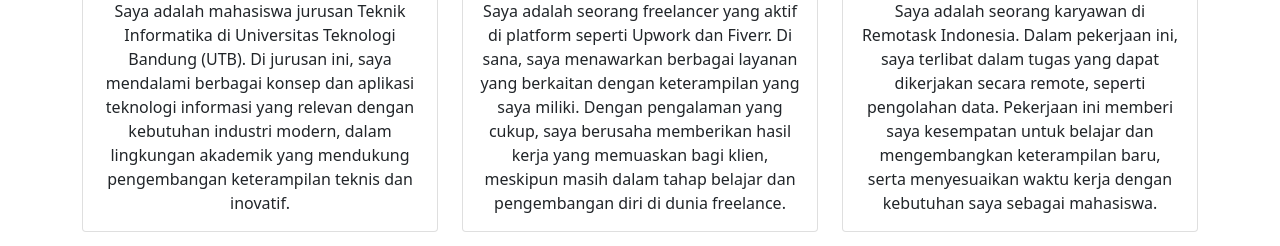
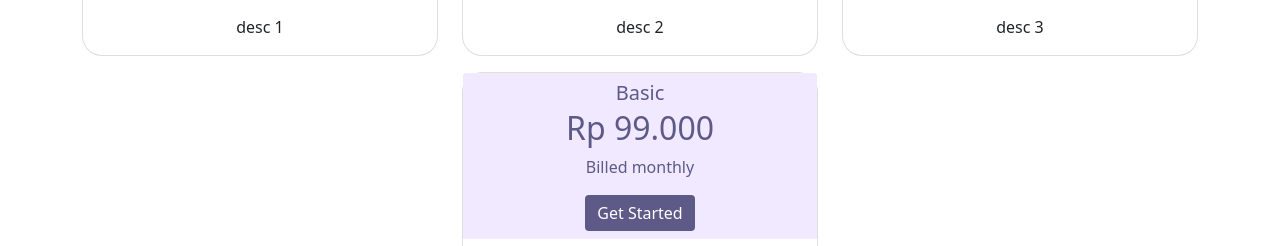
Before and after one commit to usmanasegaf/tugas_kelompok_web, a PHP site: page / in a window 1280 px wide. Shown: the part 1101-1347 px from the top of the page. Run offline with PHP 8.4, Linux system fonts and the light colour scheme; grey boxes labelled with a size stand in for pictures from a placeholder-image service; some libraries are stand-ins or nearby versions.

Commit message:
merapihkan kode dan penambahan lain

```diff
--- a/index.php
+++ b/index.php
@@ -2,6 +2,7 @@
 <!-- Mohammad Usman Asegaf Bagian FrontEnd-->
 
 <html lang="en">
+
 <head>
   <!-- Required meta tags -->
   <meta charset="utf-8" />
@@ -14,19 +15,24 @@
   <link rel="stylesheet" href="https://cdn.jsdelivr.net/npm/bootstrap-icons@1.11.3/font/bootstrap-icons.min.css" />
 
   <!-- Bootstrap CSS -->
-    <link href="https://cdn.jsdelivr.net/npm/bootstrap@5.1.3/dist/css/bootstrap.min.css" rel="stylesheet" integrity="sha384-1BmE4kWBq78iYhFldvKuhfTAU6auU8tT94WrHftjDbrCEXSU1oBoqyl2QvZ6jIW3" crossorigin="anonymous" />
+  <link href="https://cdn.jsdelivr.net/npm/bootstrap@5.1.3/dist/css/bootstrap.min.css" rel="stylesheet"
+    integrity="sha384-1BmE4kWBq78iYhFldvKuhfTAU6auU8tT94WrHftjDbrCEXSU1oBoqyl2QvZ6jIW3" crossorigin="anonymous" />
 
   <!-- My CSS -->
   <link rel="stylesheet" href="style.css" />
 
   <title>INTERNETKU | Internet Provider</title>
 </head>
+
 <body id="home">
   <!-- Navbar -->
-    <nav class="navbar navbar-expand-lg navbar-dark bg-primary shadow fixed-top">
+  <nav class="navbar navbar-expand-lg navbar-light bg-white shadow fixed-top">
     <div class="container">
-        <a class="navbar-brand" href="#">INTERNETKU</a>
-        <button class="navbar-toggler" type="button" data-bs-toggle="collapse" data-bs-target="#navbarNav" aria-controls="navbarNav" aria-expanded="false" aria-label="Toggle navigation">
+      <a class="navbar-brand" href="#">
+        <i class="bi bi-globe me-1"></i>
+        INTERNETKU</a>
+      <button class="navbar-toggler" type="button" data-bs-toggle="collapse" data-bs-target="#navbarNav"
+        aria-controls="navbarNav" aria-expanded="false" aria-label="Toggle navigation">
         <span class="navbar-toggler-icon"></span>
       </button>
       <div class="collapse navbar-collapse" id="navbarNav">
@@ -53,7 +59,8 @@
       <div id="carouselPaket" class="carousel slide" data-bs-ride="carousel">
         <!-- Indicators -->
         <div class="carousel-indicators">
-                <button type="button" data-bs-target="#carouselPaket" data-bs-slide-to="0" class="active" aria-current="true" aria-label="Slide 1"></button>
+          <button type="button" data-bs-target="#carouselPaket" data-bs-slide-to="0" class="active" aria-current="true"
+            aria-label="Slide 1"></button>
           <button type="button" data-bs-target="#carouselPaket" data-bs-slide-to="1" aria-label="Slide 2"></button>
           <button type="button" data-bs-target="#carouselPaket" data-bs-slide-to="2" aria-label="Slide 3"></button>
           <button type="button" data-bs-target="#carouselPaket" data-bs-slide-to="3" aria-label="Slide 4"></button>
@@ -62,16 +69,20 @@
         <!-- Slides -->
         <div class="carousel-inner">
           <div class="carousel-item active">
-                    <img src="https://placehold.co/600x400" class="d-block w-100" alt="Image 1" style="max-height: 550px; object-fit: cover;">
+            <img src="https://placehold.co/600x400" class="d-block w-100" alt="Image 1"
+              style="max-height: 550px; object-fit: cover;">
           </div>
           <div class="carousel-item">
-                    <img src="https://placehold.co/600x400" class="d-block w-100" alt="Image 1" style="max-height: 550px; object-fit: cover;">
+            <img src="https://placehold.co/600x400" class="d-block w-100" alt="Image 1"
+              style="max-height: 550px; object-fit: cover;">
           </div>
           <div class="carousel-item">
-                    <img src="https://placehold.co/600x400" class="d-block w-100" alt="Image 1" style="max-height: 550px; object-fit: cover;">
+            <img src="https://placehold.co/600x400" class="d-block w-100" alt="Image 1"
+              style="max-height: 550px; object-fit: cover;">
           </div>
           <div class="carousel-item">
-                    <img src="https://placehold.co/600x400" class="d-block w-100" alt="Image 1" style="max-height: 550px; object-fit: cover;">
+            <img src="https://placehold.co/600x400" class="d-block w-100" alt="Image 1"
+              style="max-height: 550px; object-fit: cover;">
           </div>
         </div>
 
@@ -103,102 +114,88 @@
     <div class="container">
       <div class="row text-center">
         <div class="col mb-3">
-          <h4>Products</h4>
-            <h2>Affordable Pricing plans</h2>
+          <h4 style="color: #5d5a88;" class="mb-3">Products</h4>
+          <h2 style="color: #5d5a88;">Affordable Pricing plans</h2>
         </div>
       </div>
-        <div class="row justify-content-center">
+      <div class="row justify-content-center mt-2">
         <div class="col-md-4 mb-3">
           <div class="card">
-              <img src="img/gedung_utb.jpg" class="card-img-top" alt="Skill 1" />
+            <img src="img/gedung_utb.jpg" class="card-img-top" alt="Product 1" />
             <div class="card-body">
               <p class="card-text text-center">
-                  Saya adalah mahasiswa jurusan Teknik Informatika di Universitas Teknologi Bandung (UTB). Di jurusan ini, saya mendalami berbagai konsep dan aplikasi teknologi informasi yang relevan dengan kebutuhan
-                  industri modern, dalam lingkungan akademik yang mendukung pengembangan keterampilan teknis dan inovatif.
+                desc 1
               </p>
             </div>
           </div>
         </div>
         <div class="col-md-4 mb-3">
           <div class="card">
-              <img src="img/freelancer.jpg" class="card-img-top" alt="Skill 2" />
+            <img src="img/freelancer.jpg" class="card-img-top" alt="Product 2" />
             <div class="card-body text-center">
               <p class="card-text">
-                  Saya adalah seorang freelancer yang aktif di platform seperti Upwork dan Fiverr. Di sana, saya menawarkan berbagai layanan yang berkaitan dengan keterampilan yang saya miliki. Dengan pengalaman yang
-                  cukup, saya berusaha memberikan hasil kerja yang memuaskan bagi klien, meskipun masih dalam tahap belajar dan pengembangan diri di dunia freelance.
+                desc 2
               </p>
             </div>
           </div>
         </div>
         <div class="col-md-4 mb-3">
           <div class="card">
-              <img src="img/remotask.png" class="card-img-top" alt="Skill 3" />
+            <img src="img/remotask.png" class="card-img-top" alt="Product 3" />
             <div class="card-body text-center">
               <p class="card-text">
-                  Saya adalah seorang karyawan di Remotask Indonesia. Dalam pekerjaan ini, saya terlibat dalam tugas yang dapat dikerjakan secara remote, seperti pengolahan data. Pekerjaan ini memberi saya kesempatan
-                  untuk belajar dan mengembangkan keterampilan baru, serta menyesuaikan waktu kerja dengan kebutuhan saya sebagai mahasiswa.
+                desc 3
               </p>
             </div>
           </div>
         </div>
         <div class="col-md-4 mb-3">
           <div class="card">
-              <img src="img/pc_build.jpg" class="card-img-top" alt="Skill 4" />
+            <!-- Bagian Atas (Background Putih Keunguan) -->
+            <div class="card-header text-center" style="background-color: #f0e9ff; border-bottom: none;">
+              <h5 class="card-title" style="color: #5d5a88;">Basic</h5>
+              <h2 class="card-subtitle mb-2" style="color: #5d5a88;">Rp 99.000</h2>
+              <p class="card-text" style="color: #5d5a88;">Billed monthly</p>
+              <a href="#" class="btn btn-primary" style="background-color: #5d5a88; border: none;">Get Started</a>
+            </div>
+            <!-- Bagian Bawah (Background Putih) -->
             <div class="card-body text-center">
-                <p class="card-text">
-                  Saya adalah seorang PC builder yang cukup handal. Dalam proses merakit komputer, saya memahami berbagai komponen dan spesifikasi yang diperlukan untuk menciptakan sistem yang optimal. Dengan pengalaman
-                  yang saya miliki, saya dapat membantu orang lain memilih dan merakit PC sesuai dengan kebutuhan mereka, baik untuk gaming, pekerjaan, maupun penggunaan sehari-hari.
-                </p>
+              <p class="card-text">All analytic features</p>
+              <p class="card-text">20Mbps</p>
             </div>
           </div>
         </div>
-          <div class="col-md-4 mb-3">
-            <div class="card">
-              <img src="img/motorbike.jpg" class="card-img-top" alt="Skill 5" />
-              <div class="card-body text-center">
-                <p class="card-text">
-                  Saya memiliki hobi di bidang otomotif, khususnya motor. Saya suka mempelajari berbagai aspek mengenai sepeda motor, mulai dari mekanisme mesin hingga modifikasi dan perawatan. Hobi ini tidak hanya
-                  memberikan kepuasan pribadi, tetapi juga memungkinkan saya untuk berinteraksi dengan komunitas otomotif dan belajar lebih banyak tentang teknik dan inovasi terbaru dalam dunia motor.
-                </p>
-              </div>
-            </div>
-          </div>
-          <div class="col-md-4 mb-3">
-            <div class="card">
-              <img src="img/iot.jpg" class="card-img-top" alt="Skill 6" />
-              <div class="card-body">
-                <p class="card-text">
-                  Saya memiliki keterampilan di bidang Internet of Things (IoT), meskipun saya masih dalam tahap awal dalam menguasainya. Ketertarikan saya terletak pada bagaimana perangkat dapat saling terhubung dan
-                  berkomunikasi untuk meningkatkan efisiensi serta kenyamanan dalam kehidupan sehari-hari. Dengan dasar pengetahuan yang saya miliki, saya berkomitmen untuk terus belajar dan mengembangkan kemampuan di
-                  bidang ini agar dapat lebih memahami dan menerapkan solusi IoT di berbagai sektor.
-                </p>
-              </div>
-            </div>
-          </div>
+
       </div>
     </div>
     <svg xmlns="http://www.w3.org/2000/svg" viewBox="0 0 1440 320">
-        <path
-          fill="#ffffff"
-          fill-opacity="1"
-          d="M0,32L48,37.3C96,43,192,53,288,74.7C384,96,480,128,576,133.3C672,139,768,117,864,96C960,75,1056,53,1152,48C1248,43,1344,53,1392,58.7L1440,64L1440,320L1392,320C1344,320,1248,320,1152,320C1056,320,960,320,864,320C768,320,672,320,576,320C480,320,384,320,288,320C192,320,96,320,48,320L0,320Z"
-        ></path>
+      <path fill="#ffffff" fill-opacity="1"
+        d="M0,32L48,37.3C96,43,192,53,288,74.7C384,96,480,128,576,133.3C672,139,768,117,864,96C960,75,1056,53,1152,48C1248,43,1344,53,1392,58.7L1440,64L1440,320L1392,320C1344,320,1248,320,1152,320C1056,320,960,320,864,320C768,320,672,320,576,320C480,320,384,320,288,320C192,320,96,320,48,320L0,320Z">
+      </path>
     </svg>
   </section>
   <svg xmlns="http://www.w3.org/2000/svg" viewBox="0 0 1440 640">
-      <path fill="#e2edff" fill-opacity="1" d="M0,160L26.7,186.7C53.3,213,107,267,160,256C213.3,245,267,171,320,138.7C373.3,107,427,117,480,154.7C533.3,192,587,256,640,272C693.3,288,747,256,800,218.7C853.3,181,907,139,960,144C1013.3,149,1067,203,1120,218.7C1173.3,235,1227,213,1280,202.7C1333.3,192,1387,192,1413,192L1440,192L1440,320L1413.3,320C1386.7,320,1333,320,1280,320C1226.7,320,1173,320,1120,320C1066.7,320,1013,320,960,320C906.7,320,853,320,800,320C746.7,320,693,320,640,320C586.7,320,533,320,480,320C426.7,320,373,320,320,320C266.7,320,213,320,160,320C106.7,320,53,320,27,320L0,320Z"></path>
-      <path fill="#e2edff" fill-opacity="1" d="M0,480L26.7,480C53.3,480,107,480,160,474.7C213.3,469,267,459,320,421.3C373.3,384,427,320,480,330.7C533.3,341,587,427,640,426.7C693.3,427,747,341,800,330.7C853.3,320,907,384,960,410.7C1013.3,437,1067,427,1120,400C1173.3,373,1227,331,1280,336C1333.3,341,1387,395,1413,421.3L1440,448L1440,320L1413.3,320C1386.7,320,1333,320,1280,320C1226.7,320,1173,320,1120,320C1066.7,320,1013,320,960,320C906.7,320,853,320,800,320C746.7,320,693,320,640,320C586.7,320,533,320,480,320C426.7,320,373,320,320,320C266.7,320,213,320,160,320C106.7,320,53,320,27,320L0,320Z"></path>
+    <path fill="#e2edff" fill-opacity="1"
+      d="M0,160L26.7,186.7C53.3,213,107,267,160,256C213.3,245,267,171,320,138.7C373.3,107,427,117,480,154.7C533.3,192,587,256,640,272C693.3,288,747,256,800,218.7C853.3,181,907,139,960,144C1013.3,149,1067,203,1120,218.7C1173.3,235,1227,213,1280,202.7C1333.3,192,1387,192,1413,192L1440,192L1440,320L1413.3,320C1386.7,320,1333,320,1280,320C1226.7,320,1173,320,1120,320C1066.7,320,1013,320,960,320C906.7,320,853,320,800,320C746.7,320,693,320,640,320C586.7,320,533,320,480,320C426.7,320,373,320,320,320C266.7,320,213,320,160,320C106.7,320,53,320,27,320L0,320Z">
+    </path>
+    <path fill="#e2edff" fill-opacity="1"
+      d="M0,480L26.7,480C53.3,480,107,480,160,474.7C213.3,469,267,459,320,421.3C373.3,384,427,320,480,330.7C533.3,341,587,427,640,426.7C693.3,427,747,341,800,330.7C853.3,320,907,384,960,410.7C1013.3,437,1067,427,1120,400C1173.3,373,1227,331,1280,336C1333.3,341,1387,395,1413,421.3L1440,448L1440,320L1413.3,320C1386.7,320,1333,320,1280,320C1226.7,320,1173,320,1120,320C1066.7,320,1013,320,960,320C906.7,320,853,320,800,320C746.7,320,693,320,640,320C586.7,320,533,320,480,320C426.7,320,373,320,320,320C266.7,320,213,320,160,320C106.7,320,53,320,27,320L0,320Z">
+    </path>
   </svg>
   <!-- Akhir products -->
 
 
   <!-- Footer -->
   <footer class="bg-primary text-white text-center p-2">
-      <p>Created with Html, Bootstrap 5 CSS Framework by <a href="https://www.youtube.com/@mohammadusmanasegaf7180" class="text-white fw-bold">Mohammad Usman Asegaf</a></p>
+    <p>Created with Html, Bootstrap 5 CSS Framework by <a href="https://www.youtube.com/@mohammadusmanasegaf7180"
+        class="text-white fw-bold">Mohammad Usman Asegaf</a></p>
   </footer>
   <!-- Akhir Footer -->
 
   <!-- Option 1: Bootstrap Bundle with Popper -->
-    <script src="https://cdn.jsdelivr.net/npm/bootstrap@5.1.3/dist/js/bootstrap.bundle.min.js" integrity="sha384-ka7Sk0Gln4gmtz2MlQnikT1wXgYsOg+OMhuP+IlRH9sENBO0LRn5q+8nbTov4+1p" crossorigin="anonymous"></script>
+  <script src="https://cdn.jsdelivr.net/npm/bootstrap@5.1.3/dist/js/bootstrap.bundle.min.js"
+    integrity="sha384-ka7Sk0Gln4gmtz2MlQnikT1wXgYsOg+OMhuP+IlRH9sENBO0LRn5q+8nbTov4+1p"
+    crossorigin="anonymous"></script>
 </body>
+
 </html>
--- a/style.css
+++ b/style.css
@@ -1,4 +1,23 @@
-.jumbotron {
+  /* Ubah warna teks navbar brand */
+  .navbar-brand {
+    color: #4B0082 !important;
+  }
+
+
+  .navbar-nav .nav-link {
+    color: #4c0082af !important;
+  }
+
+
+  .navbar-nav .nav-link:hover {
+    color: #800080 !important;
+  }
+
+  section {
+    padding-top: 6rem;
+  }
+
+  .jumbotron {
     padding-top: 3rem;
     background-color: #ffffff;
   }
@@ -6,10 +25,12 @@
   #projects {
     background-color: #e2edff;
   }
-  section {
-    padding-top: 6rem;
-  }
+
 
   .carousel-item img {
     border-radius: 30px;
-}
+  }
+
+  .card {
+    border-radius: 20px;
+  }
```
Lines whose indentation alone changed are shown as unchanged.
